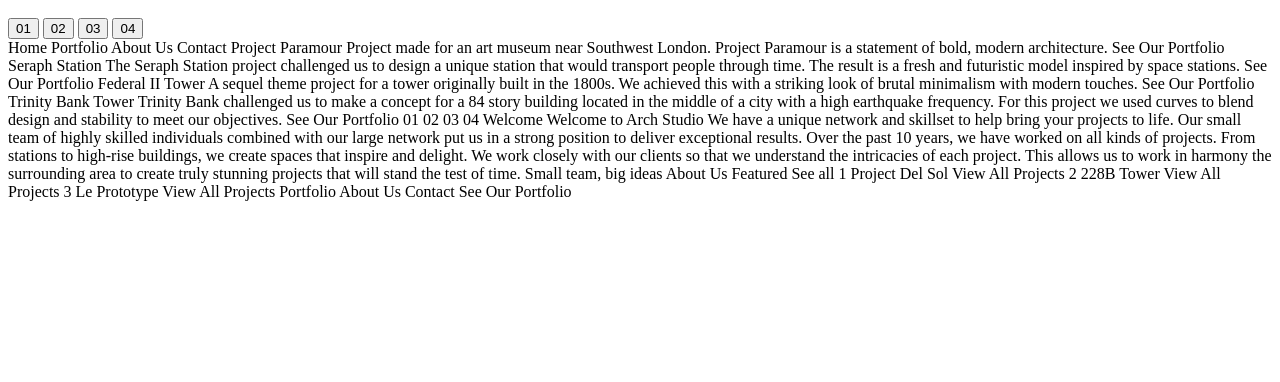
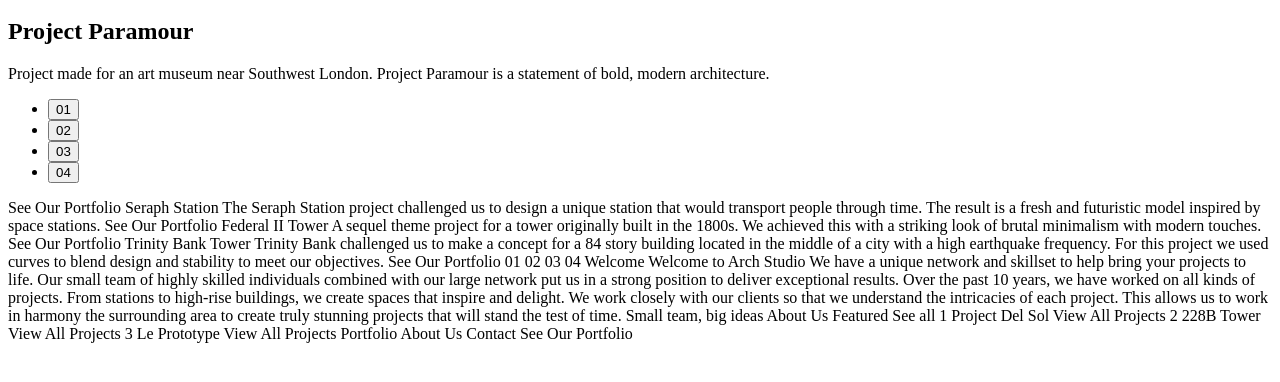
Before and after one commit to JJWallis/arch-studio-website, a website: page src/index.html in a window 1280 px wide. Shown: the part 116-498 px from the top of the page. Drawn offline with Linux system fonts and the light colour scheme.

Commit message:
Hero btns complete

```diff
--- a/src/index.html
+++ b/src/index.html
@@ -39,41 +39,43 @@
       <main class="main">
          <article class="hero hero--pm grid-ct ct-wrapper">
             <div class="hero--pm__body">
-               <h1 class="title title--pm"></h1>
+               <h1 class="title title--pm">Project Paramour</h1>
+               <p class="hero--pm__body__desc desc">
+                  Project made for an art museum near Southwest London. Project
+                  Paramour is a statement of bold, modern architecture.
+               </p>
             </div>
-            <div>
-               <button>01</button>
-               <button>02</button>
-               <button>03</button>
-               <button>04</button>
-            </div>
+            <ul class="hero--pm__body__nav">
+               <li><button>01</button></li>
+               <li><button>02</button></li>
+               <li><button>03</button></li>
+               <li><button>04</button></li>
+            </ul>
          </article>
       </main>
       <!-- / main -->
 
       <footer class="footer--pm"></footer>
-      Home Portfolio About Us Contact Project Paramour Project made for an art
-      museum near Southwest London. Project Paramour is a statement of bold,
-      modern architecture. See Our Portfolio Seraph Station The Seraph Station
-      project challenged us to design a unique station that would transport
-      people through time. The result is a fresh and futuristic model inspired
-      by space stations. See Our Portfolio Federal II Tower A sequel theme
-      project for a tower originally built in the 1800s. We achieved this with a
-      striking look of brutal minimalism with modern touches. See Our Portfolio
-      Trinity Bank Tower Trinity Bank challenged us to make a concept for a 84
-      story building located in the middle of a city with a high earthquake
-      frequency. For this project we used curves to blend design and stability
-      to meet our objectives. See Our Portfolio 01 02 03 04 Welcome Welcome to
-      Arch Studio We have a unique network and skillset to help bring your
-      projects to life. Our small team of highly skilled individuals combined
-      with our large network put us in a strong position to deliver exceptional
-      results. Over the past 10 years, we have worked on all kinds of projects.
-      From stations to high-rise buildings, we create spaces that inspire and
-      delight. We work closely with our clients so that we understand the
-      intricacies of each project. This allows us to work in harmony the
-      surrounding area to create truly stunning projects that will stand the
-      test of time. Small team, big ideas About Us Featured See all 1 Project
-      Del Sol View All Projects 2 228B Tower View All Projects 3 Le Prototype
-      View All Projects Portfolio About Us Contact See Our Portfolio
+      See Our Portfolio Seraph Station The Seraph Station project challenged us
+      to design a unique station that would transport people through time. The
+      result is a fresh and futuristic model inspired by space stations. See Our
+      Portfolio Federal II Tower A sequel theme project for a tower originally
+      built in the 1800s. We achieved this with a striking look of brutal
+      minimalism with modern touches. See Our Portfolio Trinity Bank Tower
+      Trinity Bank challenged us to make a concept for a 84 story building
+      located in the middle of a city with a high earthquake frequency. For this
+      project we used curves to blend design and stability to meet our
+      objectives. See Our Portfolio 01 02 03 04 Welcome Welcome to Arch Studio
+      We have a unique network and skillset to help bring your projects to life.
+      Our small team of highly skilled individuals combined with our large
+      network put us in a strong position to deliver exceptional results. Over
+      the past 10 years, we have worked on all kinds of projects. From stations
+      to high-rise buildings, we create spaces that inspire and delight. We work
+      closely with our clients so that we understand the intricacies of each
+      project. This allows us to work in harmony the surrounding area to create
+      truly stunning projects that will stand the test of time. Small team, big
+      ideas About Us Featured See all 1 Project Del Sol View All Projects 2 228B
+      Tower View All Projects 3 Le Prototype View All Projects Portfolio About
+      Us Contact See Our Portfolio
    </body>
 </html>
```
